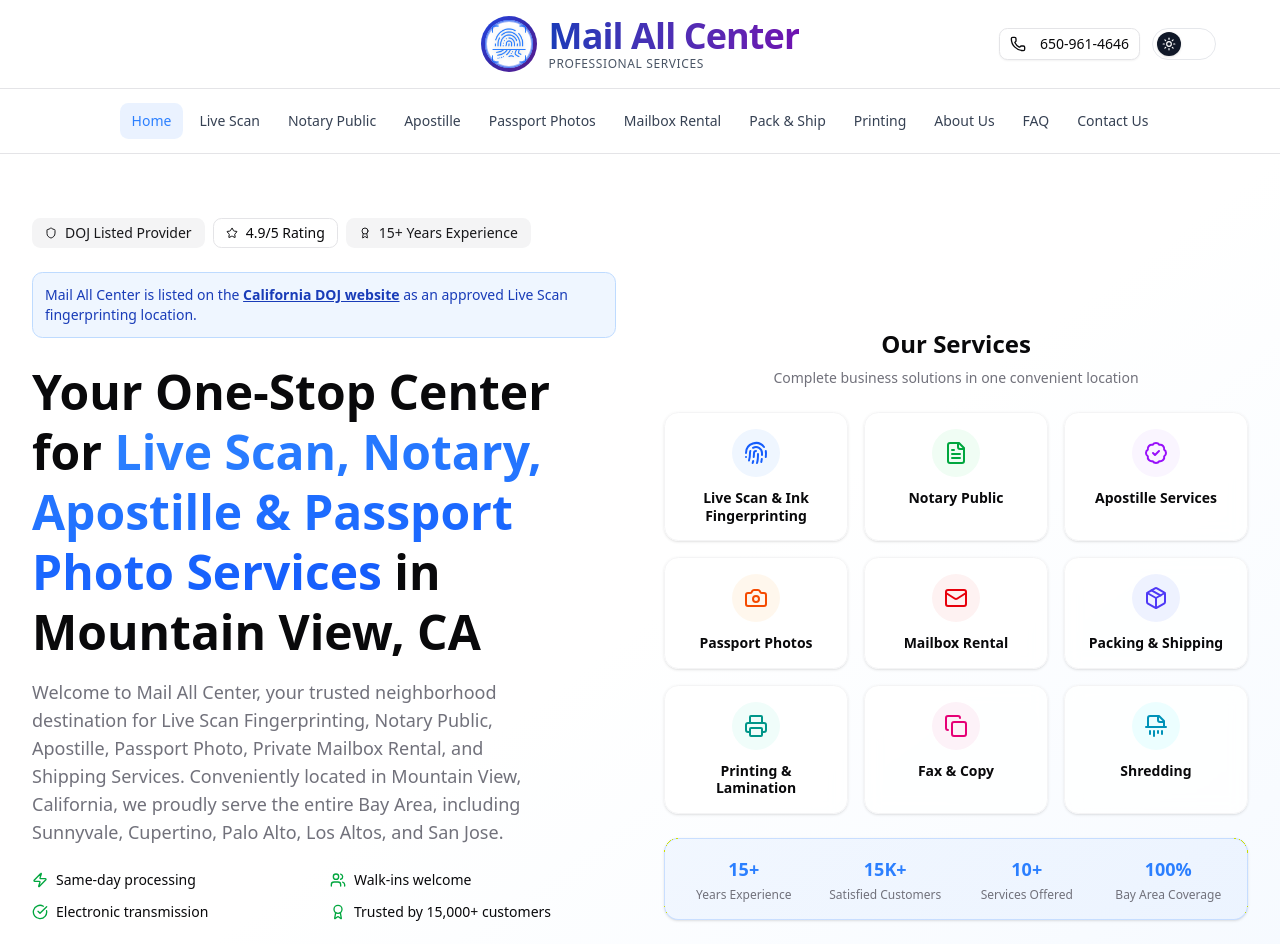
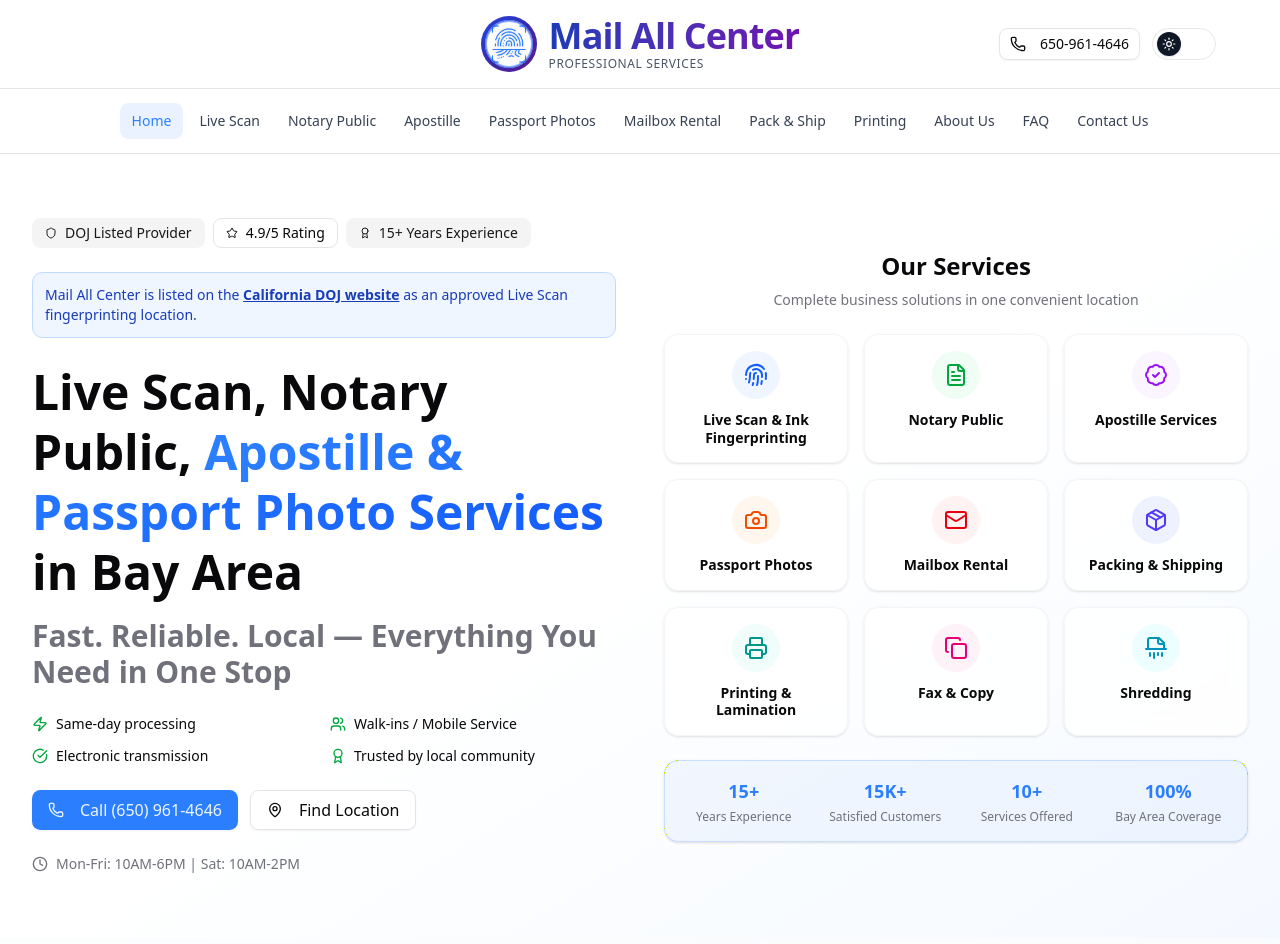
Before and after one commit to kewalplatel85/live-scan-solutions, a Next.js app: page / in a window 1280 px wide. Shown: the top 944 px of the page. Built offline with nearby package versions, Linux system fonts and the light colour scheme.

Commit message:
add home page changes (#59)

```diff
--- a/src/app/Live-Scan-Fingerprinting/page.tsx
+++ b/src/app/Live-Scan-Fingerprinting/page.tsx
@@ -194,10 +194,11 @@
         badges={badgeData.liveScanService}
         title={
           <>
-            Professional <span className="text-primary">Live Scan & Ink</span>{' '}
-            Fingerprinting
+            Live Scan & FD-258 Ink{' '}
+            <span className="text-primary">Fingerprinting Services</span>
           </>
         }
+        subtitle="Only $16.99 Rolling Fee - Cheapest in Bay Area"
         description="Live Scan fingerprint submissions for licensing, employment, and certifications. Trusted by businesses and individuals across the Bay Area."
         benefits={[
           { text: 'Same-day processing' },
@@ -226,7 +227,7 @@
         quickInfo={[
           {
             icon: Clock,
-            text: 'Mon-Fri: 10AM-5PM PST | Sat: 10AM-2PM PST | Sun: Closed',
+            text: 'Mon-Fri: 10AM-6PM PST | Sat: 10AM-2PM PST | Sun: Closed',
           },
           { icon: MapPin, text: 'Bay Area Locations' },
           {
--- a/src/app/apostille/page.tsx
+++ b/src/app/apostille/page.tsx
@@ -288,6 +288,7 @@
             Services
           </>
         }
+        subtitle="The Bay Area’s Trusted Apostille Services"
         description="Expert document preparation services for international use. We assist with apostille processing for personal, educational, and corporate documents with fast, secure handling and professional guidance."
         benefits={[
           { text: 'Fast processing' },
@@ -314,7 +315,7 @@
         quickInfo={[
           {
             icon: Clock,
-            text: 'Mon-Fri: 10AM-5PM PST | Sat: 10AM-2PM PST | Sun: Closed',
+            text: 'Mon-Fri: 10AM-6PM PST | Sat: 10AM-2PM PST | Sun: Closed',
           },
           {
             icon: MapPin,
--- a/src/app/contact-us/page.tsx
+++ b/src/app/contact-us/page.tsx
@@ -15,7 +15,7 @@
 export const metadata: Metadata = {
   title: 'Contact Mail All Center | Location & Hours | Mountain View, CA',
   description:
-    'Contact Mail All Center in Mountain View, CA. Located at 809 Cuesta Dr, Suite B. Phone: (650) 961-4646. Hours: Mon-Fri 10AM-5PM, Sat 10AM-2PM. Serving entire Bay Area with professional fingerprinting services. Supporting school districts like Mountain View, Palo Alto, Sunnyvale, Cupertino, and organizations like Boy Scouts and AYSO.',
+    'Contact Mail All Center in Mountain View, CA. Located at 809 Cuesta Dr, Suite B. Phone: (650) 961-4646. Hours: Mon-Fri 10AM-6PM, Sat 10AM-2PM. Serving entire Bay Area with professional fingerprinting services. Supporting school districts like Mountain View, Palo Alto, Sunnyvale, Cupertino, and organizations like Boy Scouts and AYSO.',
   keywords:
     'contact Mail All Center, mountain view fingerprinting location, live scan hours, fingerprinting near me, 809 cuesta dr mountain view, bay area fingerprinting contact, live scan phone number, Mountain View School District, Los Altos School District, Sunnyvale School District, Cupertino School District, Menlo Park School District, Palo Alto School District, Santa Clara School District, San Jose School District, Boys Scouts, Sunnyvale Boy Scouts, Redwood City School District, Los Gatos School District, AYSO',
   openGraph: {
@@ -134,7 +134,7 @@
                     <div className="flex justify-between items-center py-2 px-3 bg-muted/30 rounded-lg">
                       <span className="font-medium">Mon - Fri</span>
                       <span className="text-primary font-semibold">
-                        10AM - 5PM PST
+                        10AM - 6PM PST
                       </span>
                     </div>
                     <div className="flex justify-between items-center py-2 px-3 bg-muted/30 rounded-lg">
--- a/src/app/mailbox-rental/page.tsx
+++ b/src/app/mailbox-rental/page.tsx
@@ -111,7 +111,7 @@
         quickInfo={[
           {
             icon: Clock,
-            text: 'Mon-Fri: 10AM-5PM PST | Sat: 10AM-2PM PST | Sun: Closed',
+            text: 'Mon-Fri: 10AM-6PM PST | Sat: 10AM-2PM PST | Sun: Closed',
           },
           {
             icon: MapPin,
@@ -603,7 +603,7 @@
               </div>
               <div className="flex items-center justify-center gap-2">
                 <Clock className="w-4 h-4 flex-shrink-0" />
-                <span>Mon-Fri: 10AM-5PM | Sat: 10AM-2PM | Sun: Closed</span>
+                <span>Mon-Fri: 10AM-6PM | Sat: 10AM-2PM | Sun: Closed</span>
               </div>
             </div>
           </div>
--- a/src/app/notary/page.tsx
+++ b/src/app/notary/page.tsx
@@ -138,7 +138,8 @@
         badges={badgeData.notaryPublic}
         title={
           <>
-            Licensed <span className="text-primary">Notary</span> Services
+            Licensed <span className="text-primary">Notary Public</span>{' '}
+            Services
           </>
         }
         description="Professional, confidential document notarization with licensed private notaries. Same-day service available. Walk-ins welcome or book online for guaranteed service."
--- a/src/app/pack-ship/page.tsx
+++ b/src/app/pack-ship/page.tsx
@@ -111,7 +111,7 @@
         quickInfo={[
           {
             icon: Clock,
-            text: 'Mon-Fri: 10AM-5PM PST | Sat: 10AM-2PM PST | Sun: Closed',
+            text: 'Mon-Fri: 10AM-6PM PST | Sat: 10AM-2PM PST | Sun: Closed',
           },
           {
             icon: MapPin,
--- a/src/app/passport-photos/page.tsx
+++ b/src/app/passport-photos/page.tsx
@@ -116,7 +116,7 @@
         quickInfo={[
           {
             icon: Clock,
-            text: 'Mon-Fri: 10AM-5PM PST | Sat: 10AM-2PM PST | Sun: Closed',
+            text: 'Mon-Fri: 10AM-6PM PST | Sat: 10AM-2PM PST | Sun: Closed',
           },
           {
             icon: MapPin,
--- a/src/app/printing/page.tsx
+++ b/src/app/printing/page.tsx
@@ -296,7 +296,7 @@
         quickInfo={[
           {
             icon: Clock,
-            text: 'Mon-Fri: 10AM-5PM PST | Sat: 10AM-2PM PST | Sun: Closed',
+            text: 'Mon-Fri: 10AM-6PM PST | Sat: 10AM-2PM PST | Sun: Closed',
           },
           { icon: MapPin, text: 'Mountain View & Bay Area' },
         ]}
--- a/src/components/Footer.tsx
+++ b/src/components/Footer.tsx
@@ -102,7 +102,7 @@
               <div className="space-y-2 text-sm text-muted-foreground">
                 <div className="flex justify-between">
                   <span>Mon - Fri:</span>
-                  <span>10AM - 5PM PST</span>
+                  <span>10AM - 6PM PST</span>
                 </div>
                 <div className="flex justify-between">
                   <span>Saturday:</span>
--- a/src/components/sections/NewHeroSection.tsx
+++ b/src/components/sections/NewHeroSection.tsx
@@ -31,9 +31,9 @@
 
 const keyBenefits = [
   { text: 'Same-day processing', icon: Zap },
-  { text: 'Walk-ins welcome', icon: Users },
+  { text: 'Walk-ins / Mobile Service', icon: Users },
   { text: 'Electronic transmission', icon: CheckCircle },
-  { text: 'Trusted by 15,000+ customers', icon: Award },
+  { text: 'Trusted by local community', icon: Award },
 ];
 
 const quickStats = [
@@ -88,21 +88,15 @@
             {/* Main Headline - More Compact */}
             <div className="space-y-4">
               <h1 className="text-3xl md:text-4xl lg:text-5xl font-bold leading-tight">
-                Your One-Stop Center for{' '}
+                Live Scan, Notary Public,{' '}
                 <span className="bg-gradient-to-r from-primary to-blue-600 bg-clip-text text-transparent">
-                  Live Scan, Notary, Apostille & Passport Photo Services
+                  Apostille & Passport Photo Services
                 </span>{' '}
-                in Mountain View, CA
+                in Bay Area
               </h1>
-
-              <p className="text-lg text-muted-foreground max-w-lg">
-                Welcome to Mail All Center, your trusted neighborhood
-                destination for Live Scan Fingerprinting, Notary Public,
-                Apostille, Passport Photo, Private Mailbox Rental, and Shipping
-                Services. Conveniently located in Mountain View, California, we
-                proudly serve the entire Bay Area, including Sunnyvale,
-                Cupertino, Palo Alto, Los Altos, and San Jose.
-              </p>
+              <h2 className="text-2xl lg:text-3xl font-semibold text-muted-foreground">
+                Fast. Reliable. Local — Everything You Need in One Stop
+              </h2>
             </div>
 
             {/* Key Benefits - Compact List */}
@@ -142,7 +136,7 @@
             {/* Hours */}
             <div className="flex items-center text-sm text-muted-foreground">
               <Clock className="h-4 w-4 mr-2" />
-              <span>Mon-Fri: 10AM-5PM | Sat: 10AM-2PM</span>
+              <span>Mon-Fri: 10AM-6PM | Sat: 10AM-2PM</span>
             </div>
           </div>
 
```
